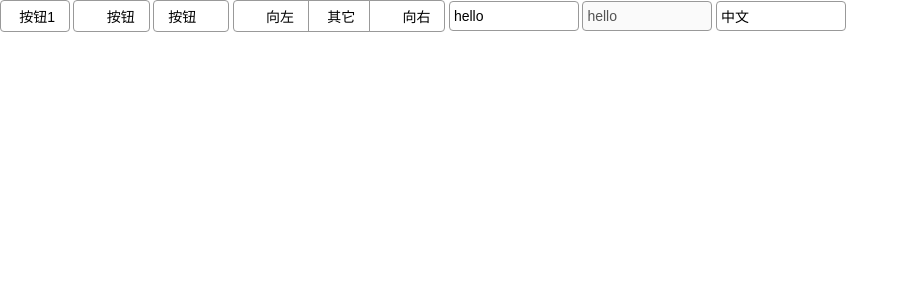
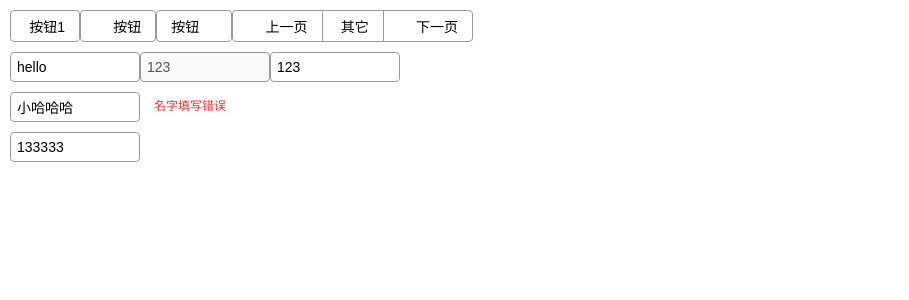
Before and after one commit to YukiGuo/kakaUI, a Vue app: page / in a window 1280 px wide. Shown: the top 300 px of the page, without its empty margins (0-909 px from the left). Built offline with nearby package versions, Linux system fonts and the light colour scheme.

Commit message:
完成input样式

```diff
--- a/index.html
+++ b/index.html
@@ -26,7 +26,7 @@
 <body>
 <div id="app">
 </div>
-<script src="./src/app.js"></script>
-<script src="//at.alicdn.com/t/font_1794960_mdx4ur88c1c.js"></script>
+<script src="./src/main.js"></script>
+<script src="//at.alicdn.com/t/font_1794960_ajhtah7xrkm.js"></script>
 </body>
 </html>
--- a/src/app.js
+++ /dev/null
@@ -1,32 +0,0 @@
-import Vue from 'vue';
-import KButton from './button/KButton';
-import Icon from "./Icon";
-import KButtonGroup from "./button/KButtonGroup";
-import KInput from "./button/input/KInput"
-Vue.component('Icon', Icon);
-Vue.component('k-button-group', KButtonGroup);
-Vue.component('k-button', KButton);
-Vue.component('k-input', KInput);
-new Vue({
-    el: '#app',
-    template: `
-        <div>
-            <k-button :loading="loading1" @click="loading1=!loading1">按钮1</k-button>
-            <k-button icon-name="setting">按钮</k-button>
-            <k-button :loading="loading2" @click="loading2=!loading2" icon-name="setting" icon-position="right">按钮
-            </k-button>
-            <k-button-group>
-                <k-button icon-name="left">向左</k-button>
-                <k-button>其它</k-button>
-                <k-button icon-name="right">向右</k-button>
-            </k-button-group>
-            <k-input value="hello"/>
-            <k-input value="hello" disabled />
-            <k-input value="中文" readonly/>
-        </div>
-    `,
-    data: {
-        loading1: false,
-        loading2: false
-    }
-});
--- /dev/null
+++ b/src/app.vue
@@ -0,0 +1,43 @@
+<template>
+    <div>
+        <div class="box">
+            <k-button :loading="loading1" @click="loading1=!loading1">按钮1</k-button>
+            <k-button icon-name="setting">按钮</k-button>
+            <k-button :loading="loading2" @click="loading2=!loading2" icon-name="setting" icon-position="right">按钮
+            </k-button>
+            <k-button-group>
+                <k-button icon-name="left">上一页</k-button>
+                <k-button>其它</k-button>
+                <k-button icon-name="right">下一页</k-button>
+            </k-button-group>
+        </div>
+        <div class="box">
+            <k-input value="hello"></k-input>
+            <k-input value="123" disabled ></k-input>
+            <k-input value="123" readonly ></k-input>
+        </div>
+        <div class="box">
+            <k-input value="小哈哈哈" error="名字填写错误"/>
+        </div>
+        <div class="box">
+            <k-input :value="value" value="133333" success/>
+        </div>
+    </div>
+</template>
+<script>
+    export default {
+        name: 'App',
+        data() {
+            return {
+                loading1: false,
+                loading2: false,
+                value: '',
+            }
+        }
+    }
+</script>
+<style lang="scss" scoped>
+    .box {
+        margin: 10px;
+    }
+</style>
--- a/src/button/input/KInput.vue
+++ /dev/null
@@ -1,35 +0,0 @@
-<template>
-
-        <input type="text"  :value="value" class="k-input"/>
-
-</template>
-
-<script lang='js'>
-    export default {
-        name: 'KInput',
-        props:{
-            value:''
-        }
-
-    };
-</script>
-
-<style lang='scss' scoped>
-
-        .k-input{
-            vertical-align:middle;
-            width:130px;
-            height:30px;
-            border-radius:4px;
-            border:var(--border-color) 1px solid;
-            font-size:inherit;
-            padding: 4px;
-
-            &:focus{
-                outline: none;
-                box-shadow: inset 1px 1px 1px rgb(0,0,0,0.2),
-                inset -1px -1px  1px rgb(0,0,0,0.2);
-            }
-        }
-
-</style>
--- /dev/null
+++ b/src/input/KInput.vue
@@ -0,0 +1,76 @@
+<template>
+<div class="wrapper">
+    <input type="text"
+           :value="value" class="k-input"
+           @input="$emit('valueChange',value)"
+           :disabled="disabled"
+           :readonly="readonly"
+    />
+    <template v-if="error">
+        <Icon icon-name="error" class="icon-error"></Icon>
+        <span class="error-massage">{{error}}</span>
+    </template>
+    <template v-if="success">
+        <Icon icon-name="success" class="icon-success"></Icon>
+    </template>
+</div>
+</template>
+
+<script lang='js'>
+    export default {
+        name: 'KInput',
+        props: {
+            value: {
+                    type: String
+            },
+            disabled:{
+                type:Boolean,
+                default:false
+            },
+            readonly:{
+                type:Boolean,
+                default:false
+            },
+            error:{
+                type:String
+            },
+            success:{
+                type:Boolean
+            }
+        }
+
+    };
+</script>
+
+<style lang='scss' scoped>
+.wrapper{
+        display: inline-block;
+        .k-input {
+                vertical-align: middle;
+                width: 130px;
+                height: 30px;
+                border-radius: 4px;
+                border: var(--border-color) 1px solid;
+                font-size: inherit;
+                padding: 0 6px;
+
+                &:focus {
+                        outline: none;
+                        box-shadow: inset 1px 1px 1px rgb(0, 0, 0, 0.2),
+                        inset -1px -1px 1px rgb(0, 0, 0, 0.2);
+                }
+        }
+    .icon-error{
+        fill:#EE2C2C;
+    }
+    .error-massage{
+        color:#EE2C2C;
+        font-size:12px;
+    }
+    .icon-success{
+      fill:#2E8B57;
+    }
+}
+
+
+</style>
--- /dev/null
+++ b/src/main.js
@@ -0,0 +1,18 @@
+import Vue from 'vue';
+import App from './app';
+import KButton from './button/KButton';
+import Icon from "./Icon";
+import KButtonGroup from "./button/KButtonGroup";
+import KInput from "./input/KInput"
+Vue.component('Icon', Icon);
+Vue.component('k-button-group', KButtonGroup);
+Vue.component('k-button', KButton);
+Vue.component('k-input', KInput);
+Vue.component('App', App);
+Vue.config.productionTip = false
+new Vue({
+    el:"#app",
+  template:`
+  <App></App>
+  `
+})
```
